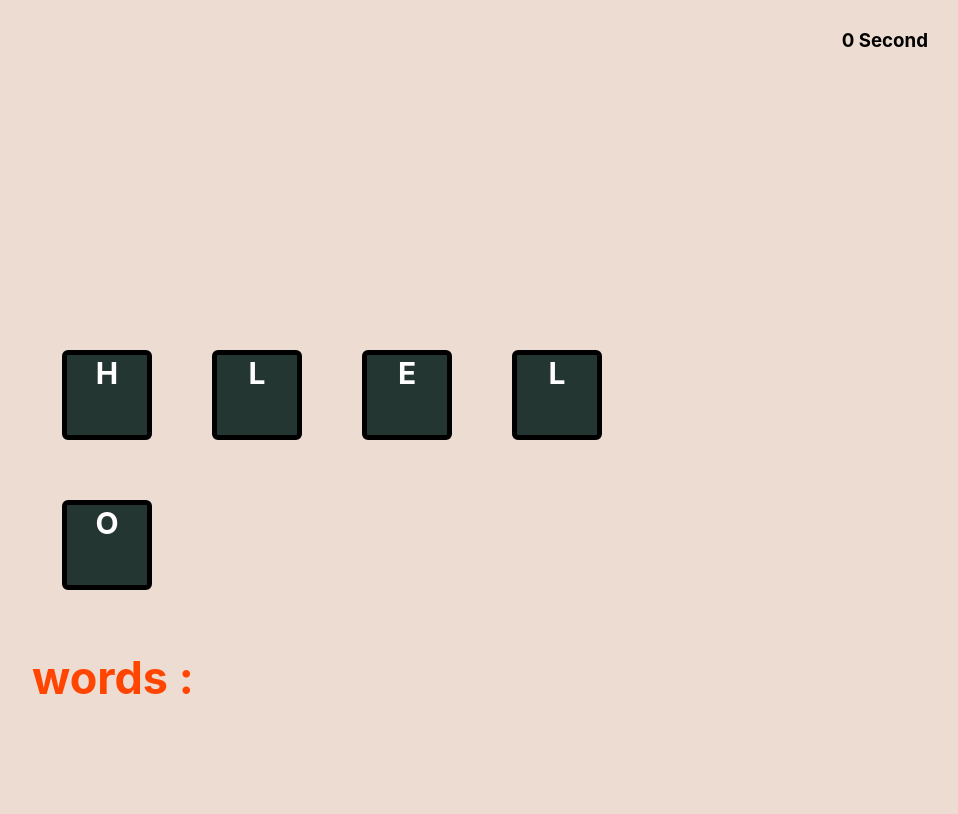
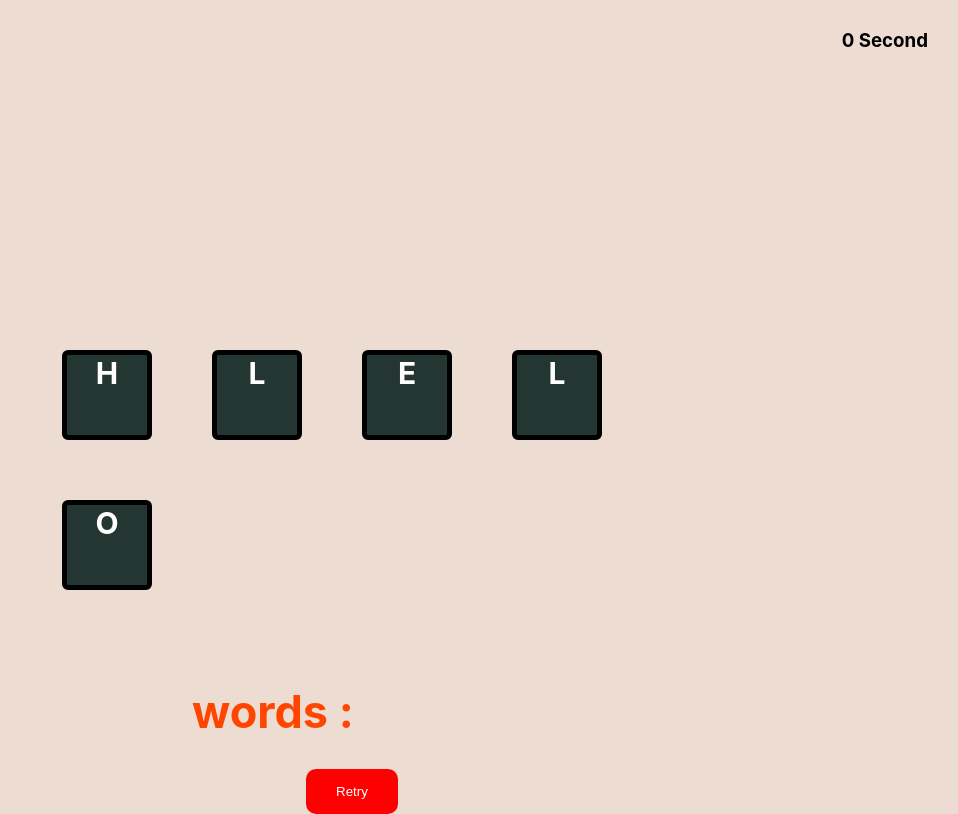
Before and after one commit to bank20baht/lab-react, a React (Create React App) app: page / in a window 1280 px wide. Shown: the whole page, without its empty margins (288-1246 px from the left). Built offline with nearby package versions, Linux system fonts and the light colour scheme.

Commit message:
Part 7 Final and add Summisson.txt

```diff
--- a/src/App.css
+++ b/src/App.css
@@ -87,3 +87,22 @@
     top: 33vh;
     left: 45%;
   }
+
+  .h1center{
+    display: block;
+    margin-left: auto;
+    margin-right: auto;
+    margin-top: 8vh;
+    width: 50%;
+  }
+
+  .retry {
+    display: block;
+    background-color:red;
+    border-radius: 10px;
+    border: none;
+    padding: 15px 30px;
+    margin-left: auto;
+    margin-right: auto;
+    color: #fff;
+  }
--- a/src/WordCard.js
+++ b/src/WordCard.js
@@ -63,11 +63,11 @@ export default function WordCard(props) {
           attempt: state.attempt + 1,
         });
         toggle(false);
-        setResults("You win");
+        setResults("Correct");
       } else {
         console.log("reset, next attempt");
         setState({ ...state, guess: "", attempt: state.attempt + 1 });
-        setResults("You lose");
+        setResults("Incorrect");
       }
     }
 
@@ -81,9 +81,6 @@ export default function WordCard(props) {
         <>
           <div className="postion-win"> {results}</div>
           <div className="took">time {count} seconds</div>
-          <button onClick={
-            reset
-          }>Reset</button>
         </>
       )}
 
@@ -100,7 +97,10 @@ export default function WordCard(props) {
           />
         ))}
       </div>
-      <h1>words : {words}</h1>
+      <h1 className="h1center">words : {words}</h1>
+      <button className="retry" onClick={
+            reset
+          }>Retry</button>
     </>
   );
 }
```
Also changed, not shown: submission.txt (added).
